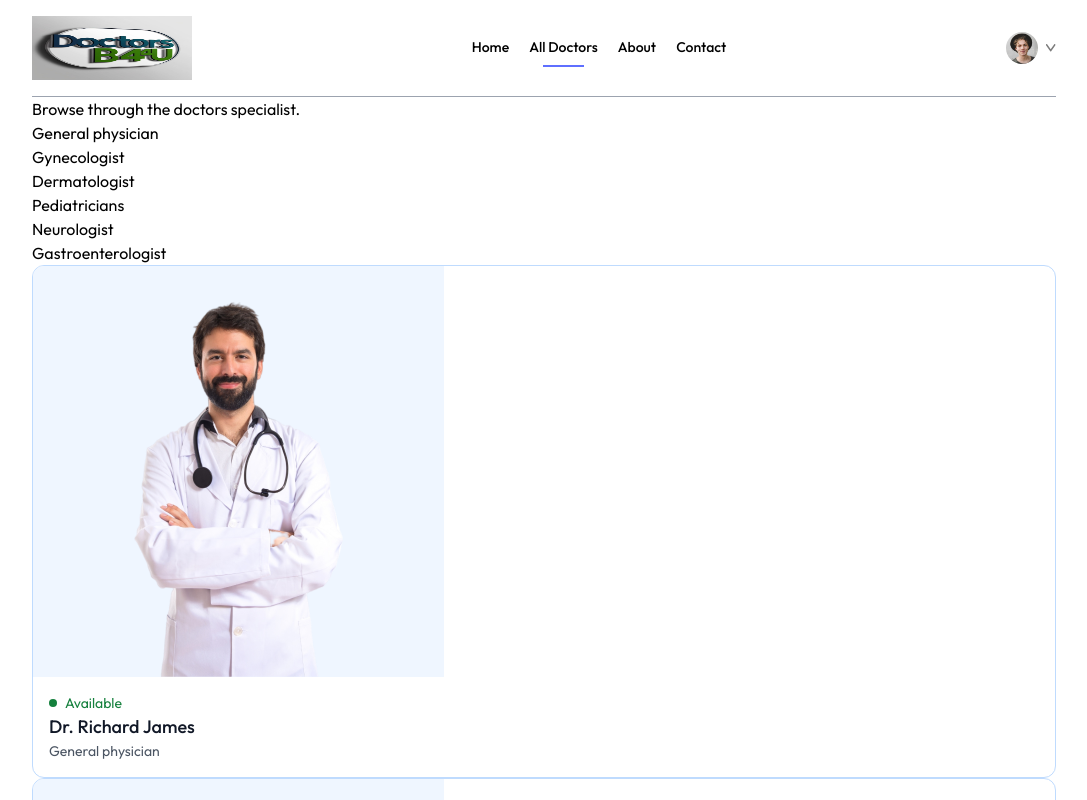
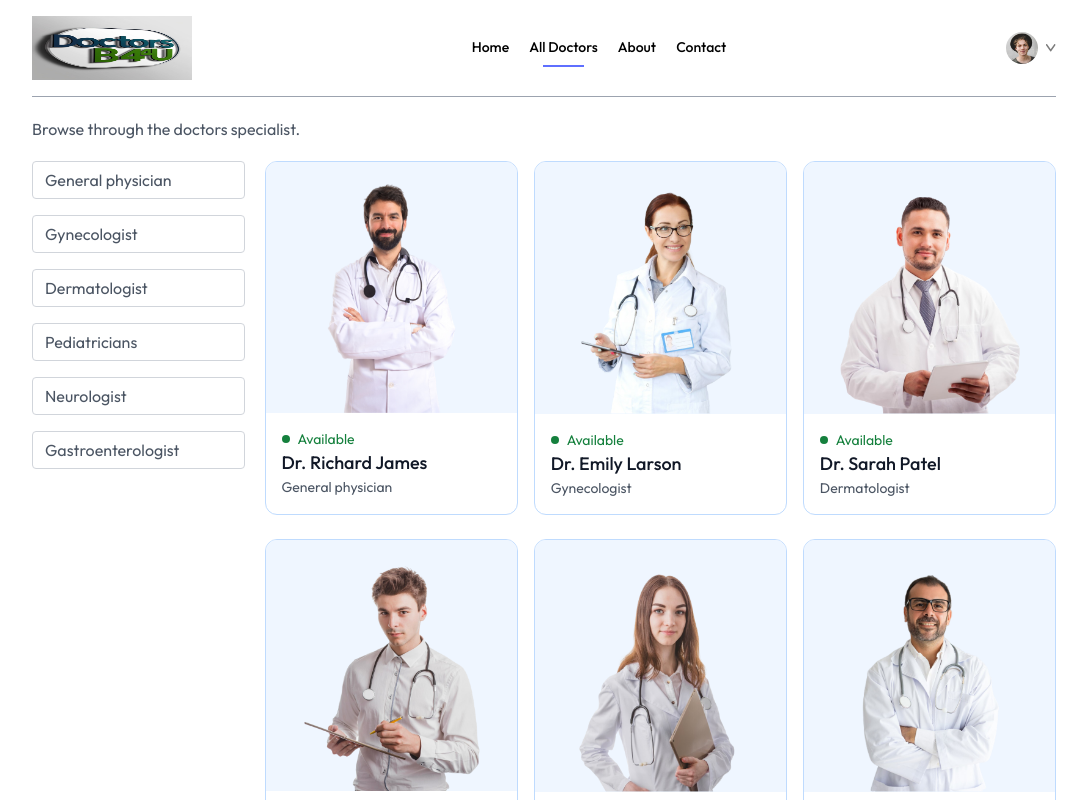
Before and after one commit to MgMorshed123/Doctor-4-U-Client, a React (Vite) app: page /doctors/Dermatologist in a window 1280 px wide. Shown: the top 800 px of the page, without its empty margins (96-1183 px from the left). Built offline with nearby package versions, Linux system fonts and the light colour scheme.

Commit message:
speciality tab added

```diff
--- a/src/pages/Doctors.jsx
+++ b/src/pages/Doctors.jsx
@@ -25,16 +25,44 @@
 
   return (
     <div>
-      <p>Browse through the doctors specialist.</p>
-      <div>
-        <div>General physician</div>
-        <div>Gynecologist</div>
-        <div>Dermatologist</div>
-        <div>Pediatricians</div>
-        <div>Neurologist</div>
-        <div>Gastroenterologist</div>
+      <p className="text-gray-600 flex flex-col sm:flex-row items-start gap-5 mt-5 ">
+        Browse through the doctors specialist.
+      </p>
+      <div className="flex flex-col sm:flex-row items-start gap-5 mt-5">
+        <div className=" flex flex-col gap-4 text-gray-600 ">
+          <p
+            className={`w-[94vw] sm:w-auto pl-3 py-1.5 pr-16 border border-gray-300 rounded transition-all cursor-pointer`}
+          >
+            General physician
+          </p>
+          <p
+            className={`w-[94vw] sm:w-auto pl-3 py-1.5 pr-16 border border-gray-300 rounded transition-all cursor-pointer`}
+          >
+            Gynecologist
+          </p>
+          <p
+            className={`w-[94vw] sm:w-auto pl-3 py-1.5 pr-16 border border-gray-300 rounded transition-all cursor-pointer`}
+          >
+            Dermatologist
+          </p>
+          <p
+            className={`w-[94vw] sm:w-auto pl-3 py-1.5 pr-16 border border-gray-300 rounded transition-all cursor-pointer`}
+          >
+            Pediatricians
+          </p>
+          <p
+            className={`w-[94vw] sm:w-auto pl-3 py-1.5 pr-16 border border-gray-300 rounded transition-all cursor-pointer`}
+          >
+            Neurologist
+          </p>
+          <p
+            className={`w-[94vw] sm:w-auto pl-3 py-1.5 pr-16 border border-gray-300 rounded transition-all cursor-pointer`}
+          >
+            Gastroenterologist
+          </p>
         </div>
-      <div>
+
+        <div className="w-full grid grid-cols-auto gap-4 gap-y-6">
           {filterDoc.map((item, index) => {
             return (
               <div
@@ -48,7 +76,9 @@
                     <p className="w-2 h-2 rounded-full bg-green-700"></p>
                     <p className="text-green-700">Available</p>
                   </div>
-                <p className="text-gray-900 text-lg font-medium">{item.name}</p>
+                  <p className="text-gray-900 text-lg font-medium">
+                    {item.name}
+                  </p>
                   <p className="text-gray-600 text-sm ">{item.speciality}</p>
                 </div>
               </div>
@@ -56,6 +86,7 @@
           })}
         </div>
       </div>
+    </div>
   );
 };
 
```
Lines whose indentation alone changed are shown as unchanged.
